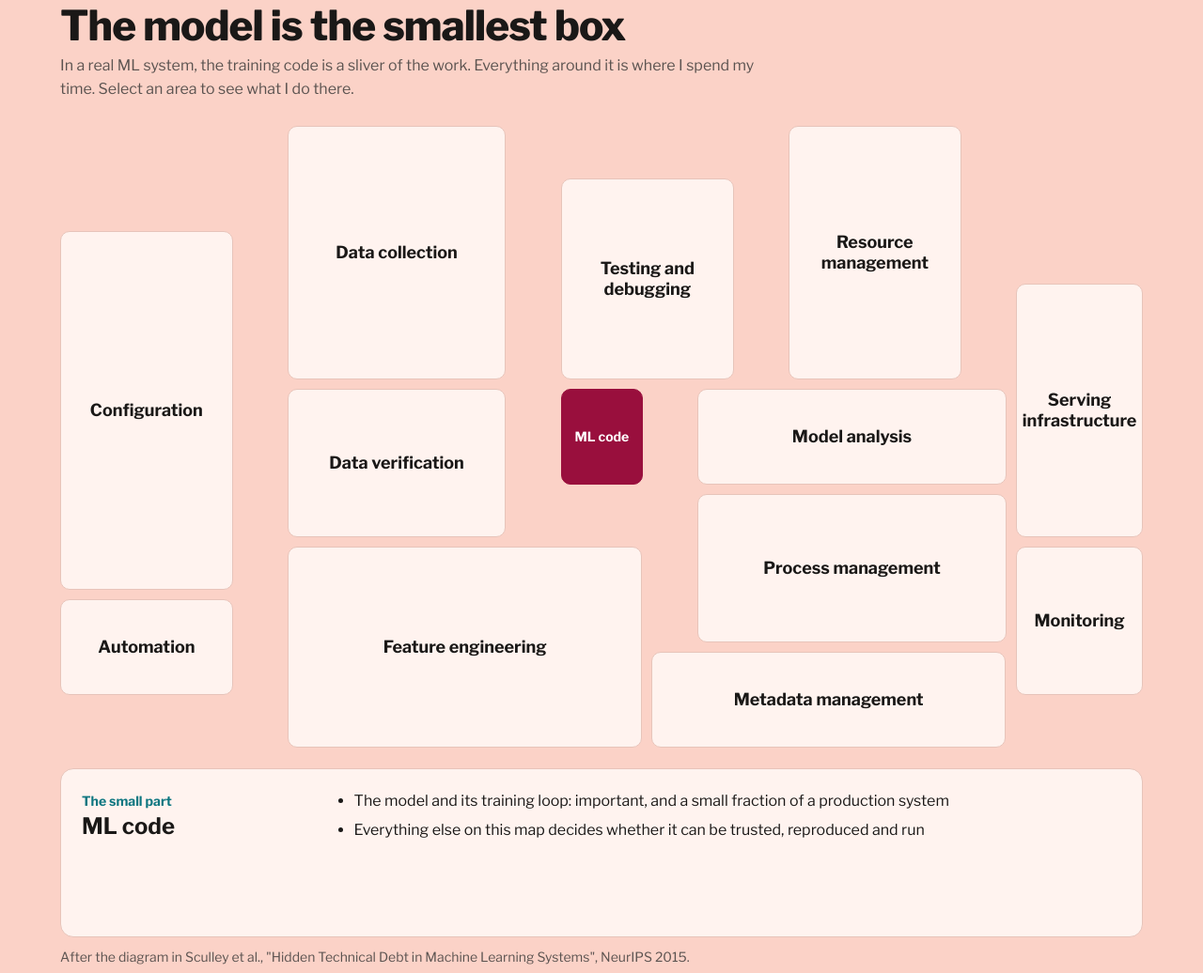
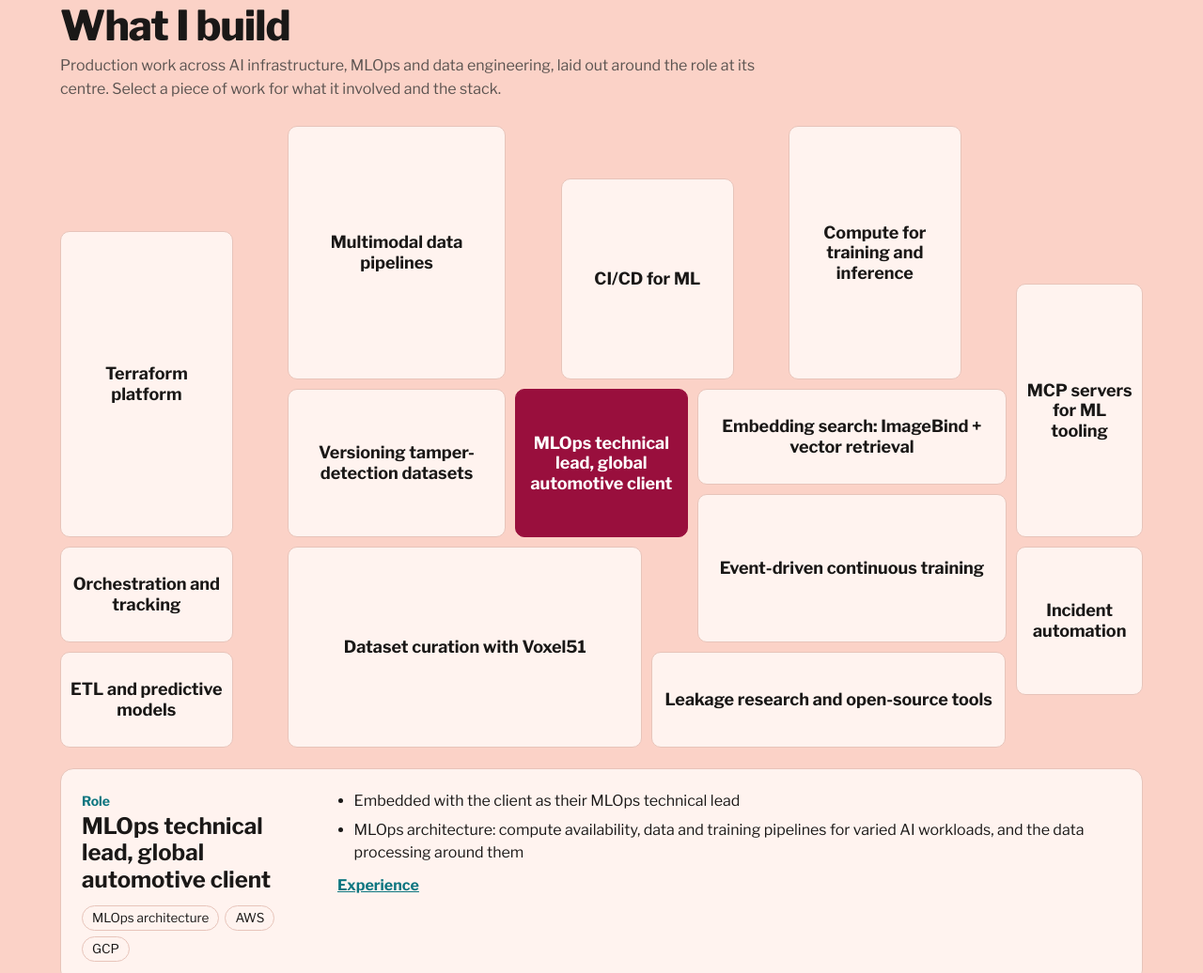
Before and after one commit to rajanalamuri/rajanalamuri.github.io, a plain HTML site: page index.html in a window 1280 px wide. Shown: the part 939-1975 px from the top of the page at 94% size. Drawn offline with nearby package versions, Linux system fonts and the light colour scheme.

Commit message:
Work map: concrete pieces of work instead of generic areas

```diff
--- a/index.html
+++ b/index.html
@@ -90,12 +90,14 @@ footer small{display:block;margin-top:28px;opacity:.75}
 .tile:hover,.tile:focus-visible{transform:translateY(-3px);border-color:var(--teal);box-shadow:0 6px 0 color-mix(in srgb,var(--teal) 25%,transparent)}
 .tile:focus-visible{outline:3px solid var(--claret);outline-offset:2px}
 .tile[aria-pressed=true]{background:var(--teal);border-color:var(--teal);color:#fff}
-.tile.core{background:var(--ink);color:var(--bg);border-color:var(--ink);font-size:14px}
+.tile.core{background:var(--ink);color:var(--bg);border-color:var(--ink)}
 .tile.core[aria-pressed=true]{background:var(--claret);border-color:var(--claret);color:#fff}
 @keyframes pop{from{opacity:0;transform:scale(.94)}to{opacity:1;transform:none}}
 .detail{display:grid;grid-template-columns:minmax(0,15em) minmax(0,1fr);gap:8px 32px;margin-top:22px;padding:22px;border-radius:14px;background:var(--card);border:1px solid var(--line);min-height:180px}
 .detail h3{margin:0;font-size:24px}
 .detail .tag{font-size:14px;color:var(--teal);font-weight:700}
+.stack-tags{display:flex;flex-wrap:wrap;gap:6px;margin-top:12px}
+.stack-tags span{border:1px solid var(--line);border-radius:999px;padding:2px 10px;font-size:13.5px}
 .detail ul{margin:0;padding-left:1.1em}
 .detail li{margin-bottom:6px}
 .detail .acts{display:flex;flex-wrap:wrap;gap:8px 16px;margin-top:10px}
@@ -109,7 +111,7 @@ footer small{display:block;margin-top:28px;opacity:.75}
 </style>
 </head>
 <body>
-<nav><div class="wrap"><b>Raj Alamuri</b><a href="#mlops">MLOps</a><a href="#research">Research</a><a href="#writing">Writing</a><a href="#projects">Open source</a><a href="#work">Experience</a><a href="#education">Education</a><a href="#contact">Contact</a></div></nav>
+<nav><div class="wrap"><b>Raj Alamuri</b><a href="#mlops">Work</a><a href="#research">Research</a><a href="#writing">Writing</a><a href="#projects">Open source</a><a href="#work">Experience</a><a href="#education">Education</a><a href="#contact">Contact</a></div></nav>
 
 <header class="band">
  <div class="wrap">
@@ -139,11 +141,10 @@ footer small{display:block;margin-top:28px;opacity:.75}
 
 <section class="band alt" id="mlops">
  <div class="wrap">
-  <h2>The model is the smallest box</h2>
-  <p class="sub">In a real ML system, the training code is a sliver of the work. Everything around it is where I spend my time. Select an area to see what I do there.</p>
-  <div class="mosaic" id="mosaic" role="group" aria-label="Areas of an ML system"></div>
+  <h2>What I build</h2>
+  <p class="sub">Production work across AI infrastructure, MLOps and data engineering, laid out around the role at its centre. Select a piece of work for what it involved and the stack.</p>
+  <div class="mosaic" id="mosaic" role="group" aria-label="Pieces of work"></div>
   <div class="detail" id="detail" aria-live="polite"></div>
-  <p class="credit">After the diagram in Sculley et al., "Hidden Technical Debt in Machine Learning Systems", NeurIPS 2015.</p>
  </div>
 </section>
 
@@ -258,27 +259,28 @@ const bars=[
  {t:"CIFAR-10, small CNN",s:"same images, same comparison",a:97.3,b:96.6}];
 
 const areas=[
- {k:"config",t:"Configuration",c:"1/5",r:"3/10",tag:"Infrastructure as code",w:["Terraform modules for AWS and GCP that I write and own","Pipelines, environments and releases declared in GitLab CI/CD","Dataset versions described by a manifest, not copied by hand"],l:[["Manifest versioning","#p-manifest"]]},
- {k:"collect",t:"Data collection",c:"6/11",r:"1/6",tag:"Data engineering",w:["Ingestion and processing pipelines for image, video, audio and sensor data","Field devices that buffer readings offline and sync in batches (Terrin)"],l:[["Terrin","#p-terrin"]]},
- {k:"test",t:"Testing and debugging",c:"12/16",r:"2/6",tag:"Quality gates",w:["Unit, integration and security test suites in CI","Integration tests against S3, Azure and GCS emulators","A leak-rate threshold that fails the build"],l:[["dataset-fingerprint","#p-fingerprint"]]},
- {k:"resource",t:"Resource management",c:"17/21",r:"1/6",tag:"AI infrastructure",w:["Compute availability for training and inference across varied AI workloads","Kubernetes clusters for ML jobs","Capacity on AWS and GCP / Vertex AI"],l:[]},
- {k:"verify",t:"Data verification",c:"6/11",r:"6/9",tag:"Data quality",w:["Train/test leakage checks at commit time: copies, augmentations, look-alikes, shared recordings, time overlap","Byte-level integrity checks that catch a single changed pixel"],l:[["dataset-fingerprint","#p-fingerprint"],["Research","#research"]]},
- {k:"core",t:"ML code",c:"12/14",r:"6/8",tag:"The small part",core:1,w:["The model and its training loop: important, and a small fraction of a production system","Everything else on this map decides whether it can be trusted, reproduced and run"],l:[]},
- {k:"analysis",t:"Model analysis",c:"15/22",r:"6/8",tag:"Evaluation",w:["Measuring how much leakage inflates scores: sensors, audio, images, text","Evaluating on clean, group-aware splits"],l:[["Research","#research"]]},
- {k:"serve",t:"Serving infrastructure",c:"22/25",r:"4/9",tag:"Retrieval and serving",w:["Vector retrieval on shared embedding spaces (ImageBind, Atlas Vector Search)","MCP servers that put ML tooling in front of engineers"],l:[]},
- {k:"process",t:"Process management",c:"15/22",r:"8/11",tag:"Orchestration",w:["Event-driven continuous-training pipelines on AWS EventBridge","Workflow orchestration with Apache Airflow"],l:[]},
- {k:"feature",t:"Feature engineering",c:"6/14",r:"9/13",tag:"Representations",w:["Shared multimodal embedding spaces across image, video and audio","Processing raw sensor streams into model-ready windows"],l:[]},
- {k:"auto",t:"Automation",c:"1/5",r:"10/12",tag:"CI/CD",w:["Continuous training and delivery pipelines","Releases built once, attested and published without stored secrets"],l:[]},
- {k:"meta",t:"Metadata management",c:"14/22",r:"11/13",tag:"Lineage",w:["Dataset manifests, fingerprints and lineage linking each model to its exact data","Experiment tracking with MLflow; dataset curation with Voxel51"],l:[["dataset-fingerprint","#p-fingerprint"]]},
- {k:"monitor",t:"Monitoring",c:"22/25",r:"9/12",tag:"Operations",w:["Drift checks: verify a dataset still matches its manifest","Automated incident response: 45+ critical incidents and 450+ service requests resolved"],l:[]}];
+ {k:"tf",t:"Terraform platform",c:"1/5",r:"3/9",tag:"Infrastructure",w:["Write and own Terraform modules for the AWS and GCP infrastructure behind ML workloads","Environments, networking and compute declared as code and promoted through CI"],st:["Terraform","AWS","GCP"],l:[]},
+ {k:"data",t:"Multimodal data pipelines",c:"6/11",r:"1/6",tag:"Data engineering",w:["Ingestion and processing pipelines for image, video and audio data used in training","Data processing that supports varied AI workloads"],st:["Python","AWS","Docker"],l:[]},
+ {k:"cicd",t:"CI/CD for ML",c:"12/16",r:"2/6",tag:"MLOps",w:["GitLab CI/CD for pipelines, training code and platform code","Containerised jobs built once and promoted between environments"],st:["GitLab CI/CD","Docker"],l:[]},
+ {k:"compute",t:"Compute for training and inference",c:"17/21",r:"1/6",tag:"AI infrastructure",w:["Compute availability for training and inference across varied AI workloads","Kubernetes clusters running ML jobs on AWS and GCP / Vertex AI"],st:["Kubernetes","AWS","Vertex AI"],l:[]},
+ {k:"tamper",t:"Versioning tamper-detection datasets",c:"6/11",r:"6/9",tag:"Data engineering",w:["Dataset versioning for tamper-detection data, so every model traces back to the exact data it was trained on","Manifest-based approach, written up for Towards AI"],st:["Manifests","S3","Python"],l:[["Article","#writing"],["Manifest versioning","#p-manifest"]]},
+ {k:"lead",t:"MLOps technical lead, global automotive client",c:"11/15",r:"6/9",tag:"Role",core:1,w:["Embedded with the client as their MLOps technical lead","MLOps architecture: compute availability, data and training pipelines for varied AI workloads, and the data processing around them"],st:["MLOps architecture","AWS","GCP"],l:[["Experience","#work"]]},
+ {k:"embed",t:"Embedding search: ImageBind + vector retrieval",c:"15/22",r:"6/8",tag:"ML systems",w:["Shared embedding space across image, video and audio with ImageBind","Vector retrieval on MongoDB Atlas Vector Search"],st:["ImageBind","Atlas Vector Search","Python"],l:[]},
+ {k:"mcp",t:"MCP servers for ML tooling",c:"22/25",r:"4/9",tag:"Developer platform",w:["MCP servers that expose ML tooling and data to engineers and AI assistants"],st:["MCP","Python"],l:[]},
+ {k:"ct",t:"Event-driven continuous training",c:"15/22",r:"8/11",tag:"MLOps",w:["Retraining triggered by events (new data, schedules) through AWS EventBridge","Pipelines run end to end without manual hand-offs"],st:["EventBridge","AWS","Airflow"],l:[]},
+ {k:"curate",t:"Dataset curation with Voxel51",c:"6/14",r:"9/13",tag:"Data quality",w:["Curating and inspecting image and video datasets with Voxel51 (FiftyOne) before training"],st:["Voxel51","Python"],l:[]},
+ {k:"orch",t:"Orchestration and tracking",c:"1/5",r:"9/11",tag:"MLOps",w:["Workflow orchestration with Apache Airflow","Experiment and model tracking with MLflow"],st:["Airflow","MLflow"],l:[]},
+ {k:"etl",t:"ETL and predictive models",c:"1/5",r:"11/13",tag:"Cognizant",w:["Built ETL and predictive-modelling pipelines"],st:["Python","SQL","ETL"],l:[]},
+ {k:"research",t:"Leakage research and open-source tools",c:"14/22",r:"11/13",tag:"Independent",w:["Measured train/test leakage across image, audio, sensor and text benchmarks","Open-source dataset-fingerprint and Polygon Annotator"],st:["Python","PyPI"],l:[["Research","#research"],["Open source","#projects"]]},
+ {k:"incident",t:"Incident automation",c:"22/25",r:"9/12",tag:"Cognizant",w:["Automated incident response","Resolved 45+ critical incidents and 450+ service requests"],st:["Automation","Monitoring"],l:[]}];
 const M=document.getElementById("mosaic"),D=document.getElementById("detail");
 M.innerHTML=areas.map((a,i)=>`<button class="tile${a.core?" core":""}" id="t-${a.k}" data-k="${a.k}" aria-pressed="false" style="grid-column:${a.c};grid-row:${a.r};animation-delay:${i*45}ms">${a.t}</button>`).join("");
 const show=k=>{const a=areas.find(x=>x.k===k);M.querySelectorAll(".tile").forEach(b=>b.setAttribute("aria-pressed",b.dataset.k===k));
- D.innerHTML=`<div><span class="tag">${a.tag}</span><h3>${a.t}</h3></div><div><ul>${a.w.map(x=>`<li>${x}</li>`).join("")}</ul>${a.l.length?`<div class="acts">${a.l.map(([n,h])=>`<a href="${h}">${n}</a>`).join("")}</div>`:""}</div>`};
+ D.innerHTML=`<div><span class="tag">${a.tag}</span><h3>${a.t}</h3><div class="stack-tags">${a.st.map(x=>`<span>${x}</span>`).join("")}</div></div><div><ul>${a.w.map(x=>`<li>${x}</li>`).join("")}</ul>${a.l.length?`<div class="acts">${a.l.map(([n,h])=>`<a href="${h}">${n}</a>`).join("")}</div>`:""}</div>`};
 M.addEventListener("click",e=>{const b=e.target.closest(".tile");if(b)show(b.dataset.k)});
 M.addEventListener("mouseover",e=>{const b=e.target.closest(".tile");if(b&&matchMedia("(hover:hover)").matches)show(b.dataset.k)});
 M.addEventListener("focusin",e=>{const b=e.target.closest(".tile");if(b)show(b.dataset.k)});
-show("core");
+show("lead");
 const B=document.getElementById("bars");
 B.insertAdjacentHTML("beforeend",bars.map(r=>`<div class="pair"><span>${r.t}: ${r.s}</span>
  <div class="row leaky"><span>Leaky</span><div class="track"><i style="width:${r.a}%"></i></div><b>${r.a}%</b></div>
```
